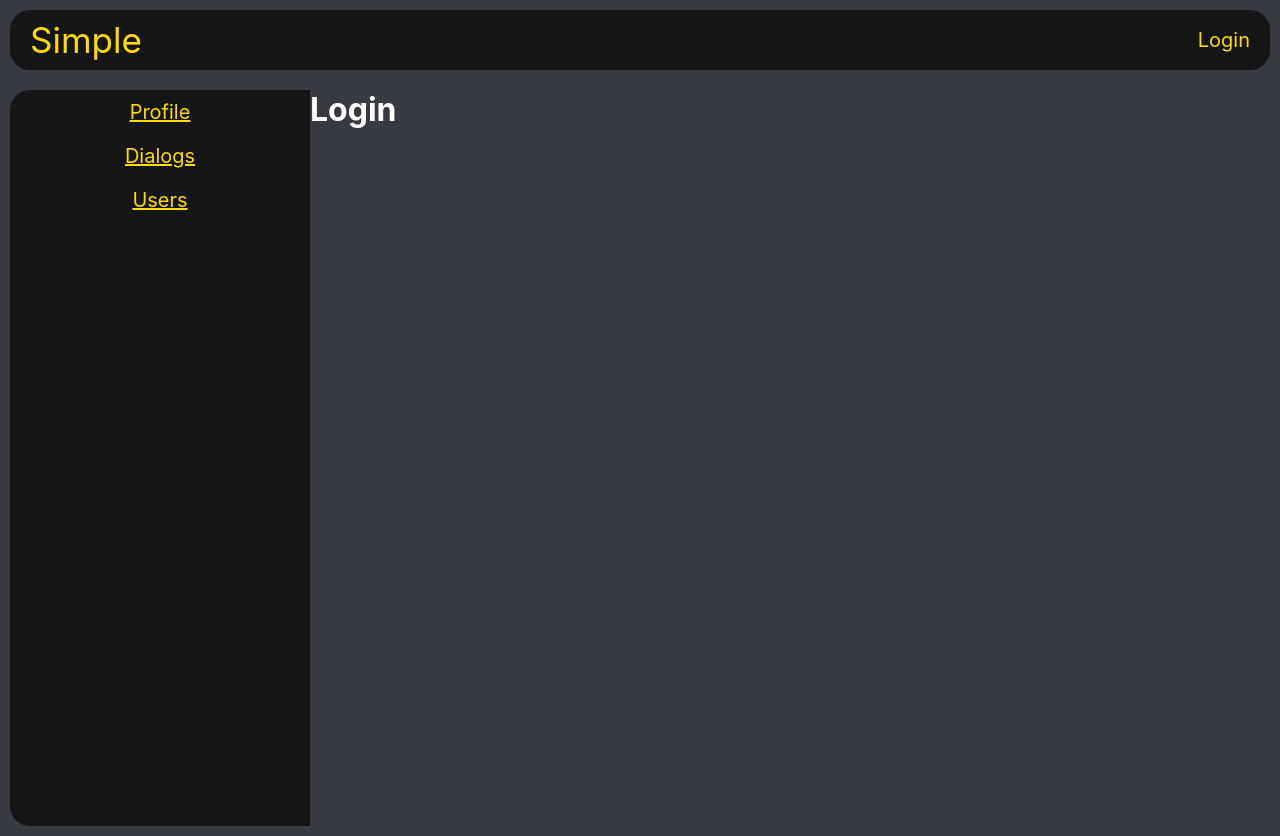
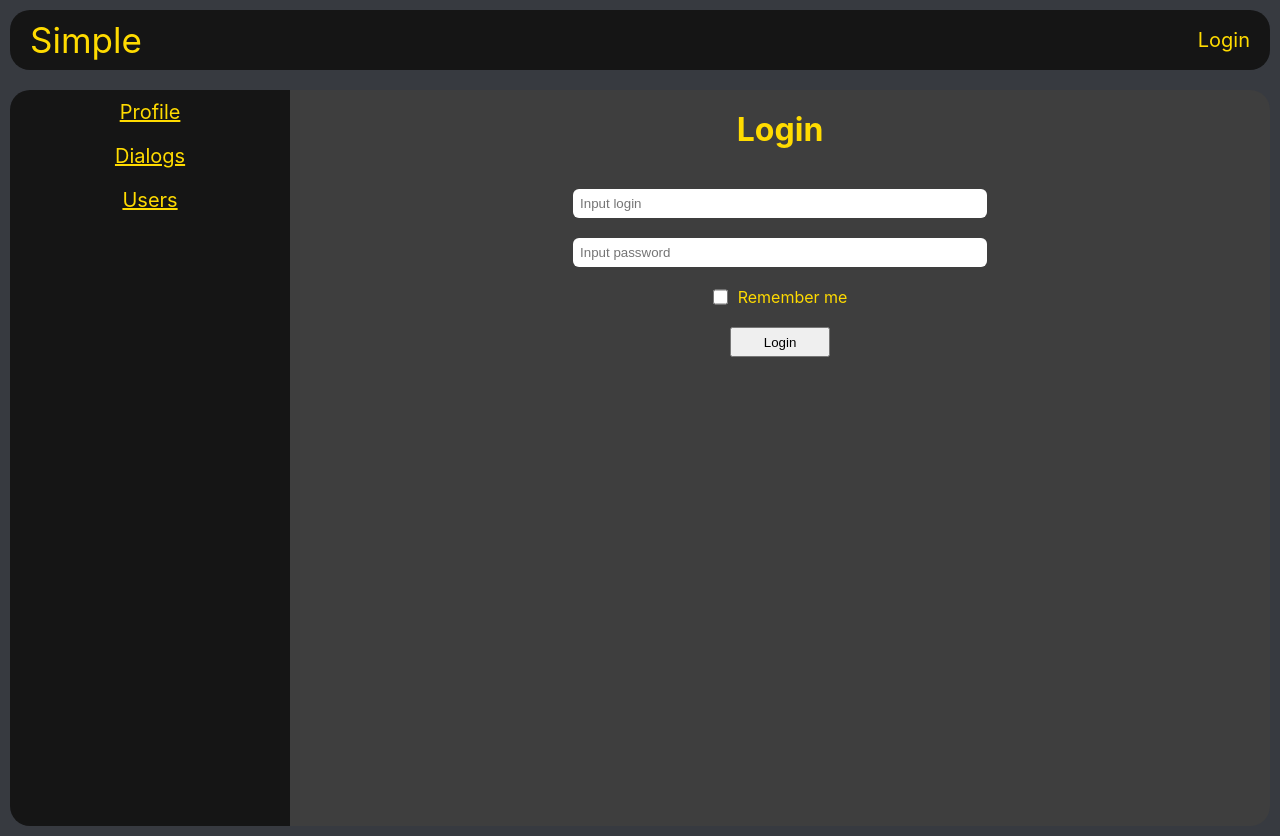
Before and after one commit to AlexCoder47/social-network, a React (Create React App) app: page /login in a window 1280 px wide. Built offline with nearby package versions, Linux system fonts and the light colour scheme; no server answers.

Commit message:
l75 - create login form

```diff
--- a/src/components/Login/Login.jsx
+++ b/src/components/Login/Login.jsx
@@ -1,7 +1,32 @@
+import s from './Login.module.css';
 
+const LoginForm = (props) => {
+    return (
+        <form>
+            <div>
+                <input type="text" placeholder="Input login" name='login' />
+            </div>
+            <div>
+                <input type="text" placeholder="Input password" name='passwd' />
+            </div>
+            <div className={s.checkbox}>
+                <input type="checkbox" name='remember' /> Remember me
+            </div>
+            <div>
+                <button>Login</button>
+            </div>
+        </form>
+    )
+}
 
 const Login = (props) => {
-    return <h1>Login</h1>
+    return (
+        <div className={s.Login}>
+            <h1>Login</h1>
+            <LoginForm />
+        </div>
+
+    )
 }
 
 export default Login;
--- /dev/null
+++ b/src/components/Login/Login.module.css
@@ -0,0 +1,38 @@
+.Login {
+    width: 82vw;
+    background-color: #3e3e3e;
+    border-top-right-radius: 20px;
+    border-bottom-right-radius: 20px;
+    color: #FFDB00;
+}
+
+.Login h1{
+    text-align: center;
+    margin-top: 20px;
+}
+
+.Login form {
+    display: flex;
+    flex-direction: column;
+    justify-content: space-between;
+    gap: 20px;
+    align-items: center;
+    margin: 40px;
+}
+
+.Login input {
+    width: 400px;
+    padding: 7px;
+    border: 0;
+    border-radius: 6px;
+}
+
+.Login .checkbox {
+    display: flex;
+    justify-content: flex-start;
+    gap: 10px;
+}
+
+.Login .checkbox input {
+    width: 15px;
+}
```
